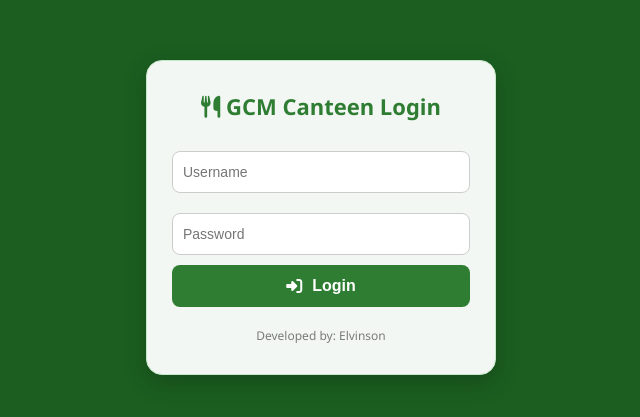
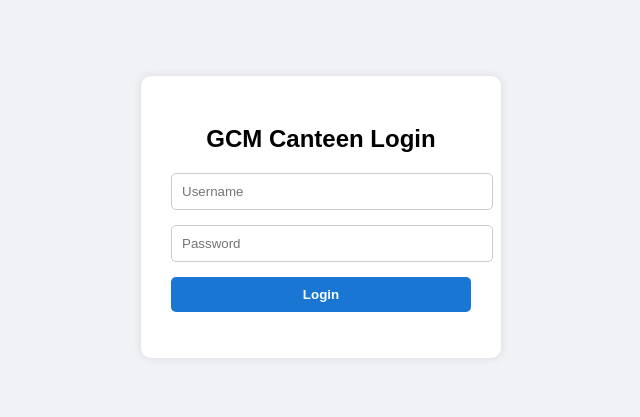
Before and after one commit to gcm-visa/-gcm-canteen-app-, a plain HTML site: page index.html in a window 1280 px wide. Shown: the part 183-600 px from the top of the page, without its empty margins (319-959 px from the left). Drawn offline with Linux system fonts and the light colour scheme.

Commit message:
Update index.html

```diff
--- a/index.html
+++ b/index.html
@@ -4,152 +4,93 @@
   <meta charset="UTF-8" />
   <meta name="viewport" content="width=device-width, initial-scale=1.0"/>
   <title>GCM Canteen Login</title>
-
-  <!-- Manifest -->
   <link rel="manifest" href="manifest.json" />
-  <meta name="theme-color" content="#2e7d32" />
-  <link rel="apple-touch-icon" href="icon-192.png" />
-
-  <!-- Font Awesome -->
-  <link rel="stylesheet" href="https://cdnjs.cloudflare.com/ajax/libs/font-awesome/6.5.0/css/all.min.css" referrerpolicy="no-referrer" />
-
+  <link rel="stylesheet" href="style.css" />
+  <meta name="theme-color" content="#1976d2"/>
+  <script>
+    if ('serviceWorker' in navigator) {
+      navigator.serviceWorker.register('service-worker.js');
+    }
+  </script>
   <style>
-    * { box-sizing: border-box; margin: 0; padding: 0; }
-
     body {
-      font-family: 'Segoe UI', sans-serif;
-      background-color: #1b5e20;
-      min-height: 100vh;
-      color: #ffffff;
-      display: flex;
-      justify-content: center;
-      align-items: center;
-      padding: 20px;
-    }
-
-    .login-box {
-      background-color: rgba(255, 255, 255, 0.95);
-      padding: 30px 25px;
-      border-radius: 16px;
-      box-shadow: 0 8px 24px rgba(0, 0, 0, 0.2);
-      width: 100%;
-      max-width: 350px;
-      text-align: center;
-      border: 1px solid #c8e6c9;
-    }
-
-    .login-box h3 {
-      color: #2e7d32;
-      margin-bottom: 20px;
-      font-size: 22px;
-    }
-
-    .login-box input {
-      width: 100%;
-      padding: 12px 10px;
-      margin: 10px 0;
-      border-radius: 8px;
-      border: 1px solid #ccc;
-      font-size: 14px;
-    }
-
-    .login-box button {
-      padding: 12px;
-      font-size: 16px;
-      background: #2e7d32;
-      color: white;
-      border: none;
-      cursor: pointer;
-      width: 100%;
-      border-radius: 8px;
-      font-weight: bold;
+      font-family: Arial, sans-serif;
+      background: #f0f2f5;
+      margin: 0;
+      padding: 0;
       display: flex;
       align-items: center;
       justify-content: center;
-      gap: 10px;
-      transition: background-color 0.3s ease, transform 0.2s ease;
+      height: 100vh;
     }
-
-    .login-box button:hover {
-      background-color: #1b5e20;
-      transform: scale(1.02);
+    .login-box {
+      background: white;
+      padding: 30px;
+      border-radius: 10px;
+      box-shadow: 0 0 10px rgba(0,0,0,0.1);
+      width: 300px;
     }
-
-    #installBtn {
-      margin-top: 15px;
-      display: none;
+    .login-box h2 {
+      margin-bottom: 20px;
+      text-align: center;
     }
-
-    .footer-note {
-      margin-top: 20px;
-      font-size: 12px;
-      color: rgba(0, 0, 0, 0.5);
+    input {
+      width: 100%;
+      padding: 10px;
+      margin-bottom: 15px;
+      border-radius: 5px;
+      border: 1px solid #ccc;
+    }
+    button {
+      width: 100%;
+      padding: 10px;
+      background-color: #1976d2;
+      color: white;
+      border: none;
+      border-radius: 5px;
+      font-weight: bold;
+    }
+    .error {
+      color: red;
+      text-align: center;
     }
   </style>
 </head>
 <body>
   <div class="login-box">
-    <h3><i class="fas fa-utensils"></i> GCM Canteen Login</h3>
-    <input type="text" id="username" placeholder="Username">
-    <input type="password" id="password" placeholder="Password">
-    <button onclick="login()"><i class="fas fa-sign-in-alt"></i> Login</button>
-    <button id="installBtn" onclick="installApp()" class="button"><i class="fas fa-download"></i> Install App</button>
-    <div class="footer-note">Developed by: Elvinson</div>
+    <h2>GCM Canteen Login</h2>
+    <input type="text" id="username" placeholder="Username" />
+    <input type="password" id="password" placeholder="Password" />
+    <button onclick="login()">Login</button>
+    <p id="error" class="error"></p>
   </div>
 
   <script>
-    const baseUrl = "https://script.google.com/a/macros/gcm.edu.ph/s/AKfycbwtzOOKBLNCaw0kVhh91-MbOw3LQ55ep2sIZ1CmddNItNEyKcr9eNe8JYPBSzH4uwGx6w/exec";
-
-    function login() {
+    async function login() {
       const username = document.getElementById("username").value.trim();
       const password = document.getElementById("password").value.trim();
+      const errorElem = document.getElementById("error");
 
       if (!username || !password) {
-        alert("Please enter both username and password.");
+        errorElem.textContent = "Please enter both fields.";
         return;
       }
 
-      google.script.run.withSuccessHandler(role => {
-        if (role === "invalid") {
-          alert("Invalid username or password!");
-        } else if (role === "admin") {
-          window.open(baseUrl + "?page=admin", "_top");
-        } else {
-          window.open(baseUrl + "?page=index", "_top");
+      const response = await fetch("https://script.google.com/macros/s/YOUR_DEPLOYED_SCRIPT_ID/exec", {
+        method: "POST",
+        body: JSON.stringify({ username, password }),
+        headers: {
+          "Content-Type": "application/json"
         }
-      }).authenticateUser(username, password);
-    }
+      });
 
-    document.addEventListener("keydown", function(e) {
-      if (e.key === "Enter") login();
-    });
+      const result = await response.json();
 
-    // Service Worker Registration
-    if ('serviceWorker' in navigator) {
-      window.addEventListener('load', function () {
-        navigator.serviceWorker.register("service-worker.js")
-          .then(reg => console.log('Service Worker registered:', reg.scope))
-          .catch(err => console.error('Service Worker registration failed:', err));
-      });
-    }
-
-    // PWA Install Prompt
-    let deferredPrompt;
-    window.addEventListener('beforeinstallprompt', (e) => {
-      e.preventDefault();
-      deferredPrompt = e;
-      document.getElementById("installBtn").style.display = "block";
-    });
-
-    function installApp() {
-      if (deferredPrompt) {
-        deferredPrompt.prompt();
-        deferredPrompt.userChoice.then((choiceResult) => {
-          if (choiceResult.outcome === 'accepted') {
-            console.log('User accepted the A2HS prompt');
-          }
-          deferredPrompt = null;
-        });
+      if (result.status === "success") {
+        localStorage.setItem("user", JSON.stringify(result.user));
+        window.location.href = "home.html"; // or dashboard.html
+      } else {
+        errorElem.textContent = "Invalid credentials. Try again.";
       }
     }
   </script>
```
